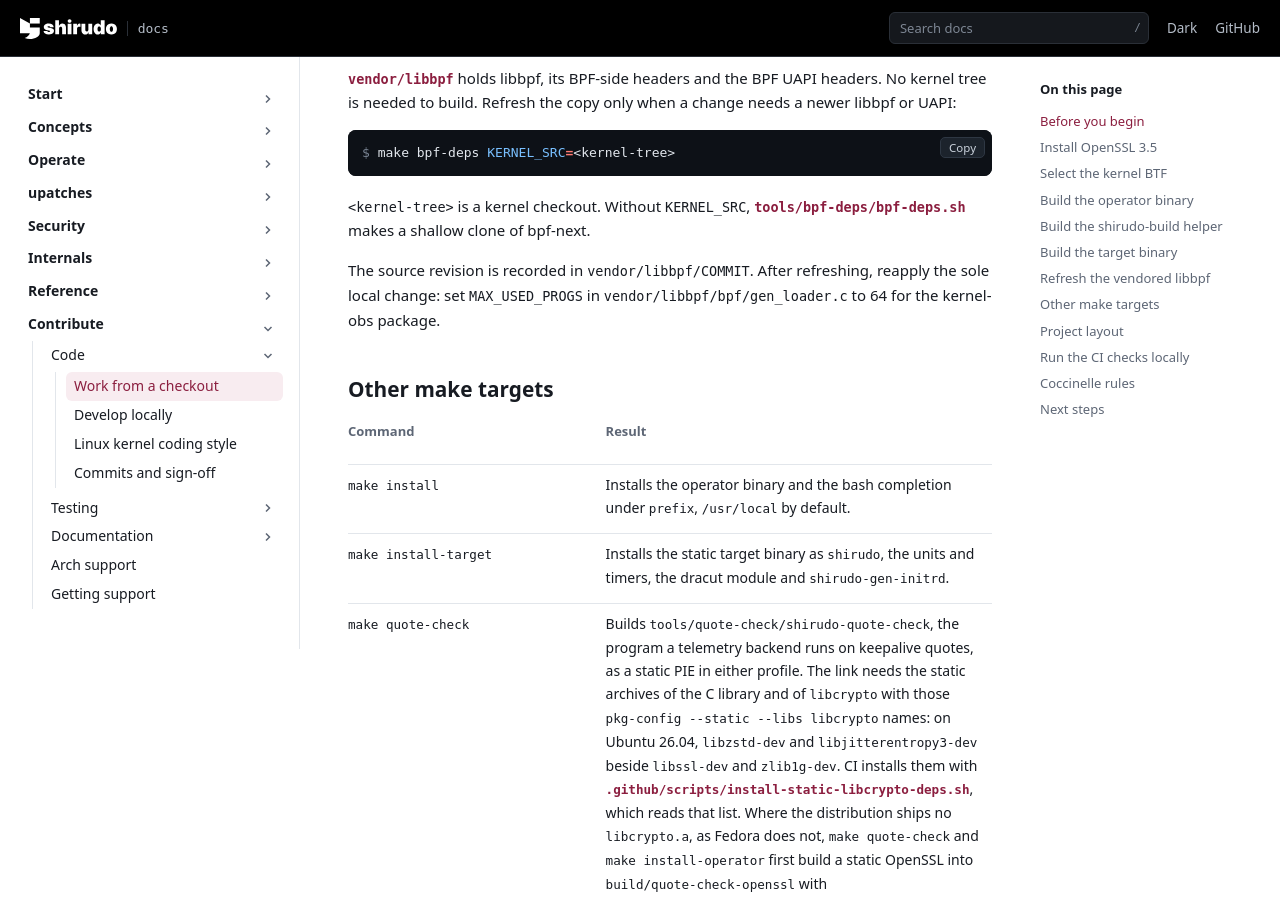
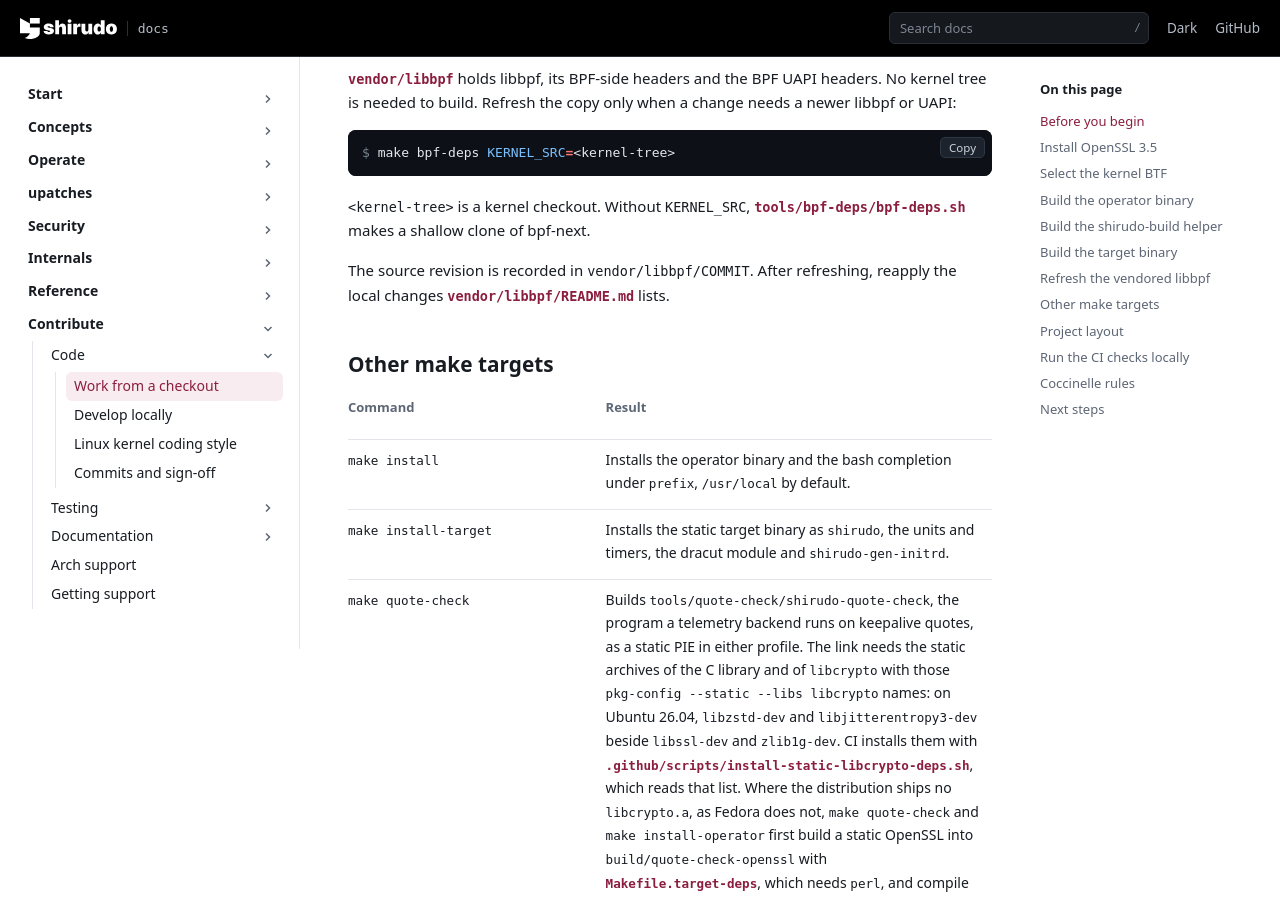
Before and after one commit to AliBashaSY/shirudo, a Sphinx documentation site: the page built from Documentation/contribute/code/developer-guide.rst, in a window 1280 px wide and 900 px high, scrolled down 5043 px. Built offline with Sphinx 7.4.7, drawn with Linux system fonts in a browser that asks for light colours; pages that are not in the unit, such as notebooks, are missing from menus.

Commit message:
vendor: define __u128 in the vendored linux/types.h
The arm64 build on Debian testing fails in the vendored libbpf:

  /usr/lib/linux/uapi/arm64/asm/sigcontext.h:81:9: error: unknown type
  name '__u128'

<sys/param.h> and <signal.h> pull in the kernel's asm/sigcontext.h,
which in current kernel headers declares the arm64 vector registers as
__u128, a type it expects <linux/types.h> to define. Every build puts
vendor/libbpf/include/uapi on the include path, so that name resolves to
the vendored copy of the kernel's tools/include/uapi/linux/types.h,
which lacks the type. In the kernel tree tools/include/linux/types.h is
found first and defines it; the shims shirudo carries in place of
tools/include do not.

Define __s128 and __u128 as the kernel's include/uapi/linux/types.h
does. Besides libbpf, the unit tests, the test helpers and
shirudo-build's compile.c include <signal.h> and would fail next. The
vendor README lists the change with the other local ones, so that the
next bpf-deps refresh re-applies it, and the developer guide points
there instead of naming the one local change it knew of.

Signed-off-by: Daniel Borkmann <daniel@iogearbox.net>

```diff
--- a/Documentation/contribute/code/developer-guide.rst
+++ b/Documentation/contribute/code/developer-guide.rst
@@ -294,8 +294,8 @@ a change needs a newer libbpf or UAPI:
 :src:`tools/bpf-deps/bpf-deps.sh` makes a shallow clone of bpf-next.
 
 The source revision is recorded in ``vendor/libbpf/COMMIT``. After
-refreshing, reapply the sole local change: set ``MAX_USED_PROGS`` in
-``vendor/libbpf/bpf/gen_loader.c`` to 64 for the kernel-obs package.
+refreshing, reapply the local changes :src:`vendor/libbpf/README.md`
+lists.
 
 Other make targets
 ------------------
```
Also changed, not shown: 2 other files.
